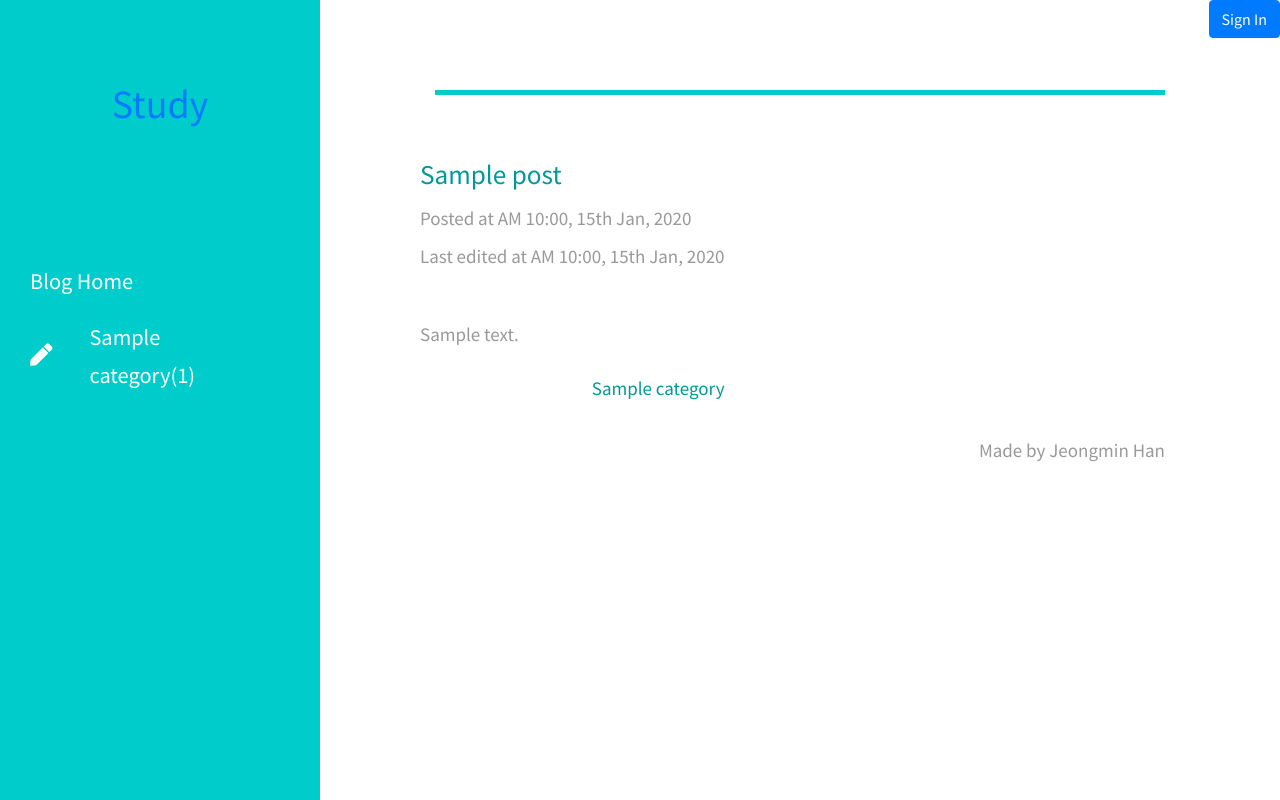
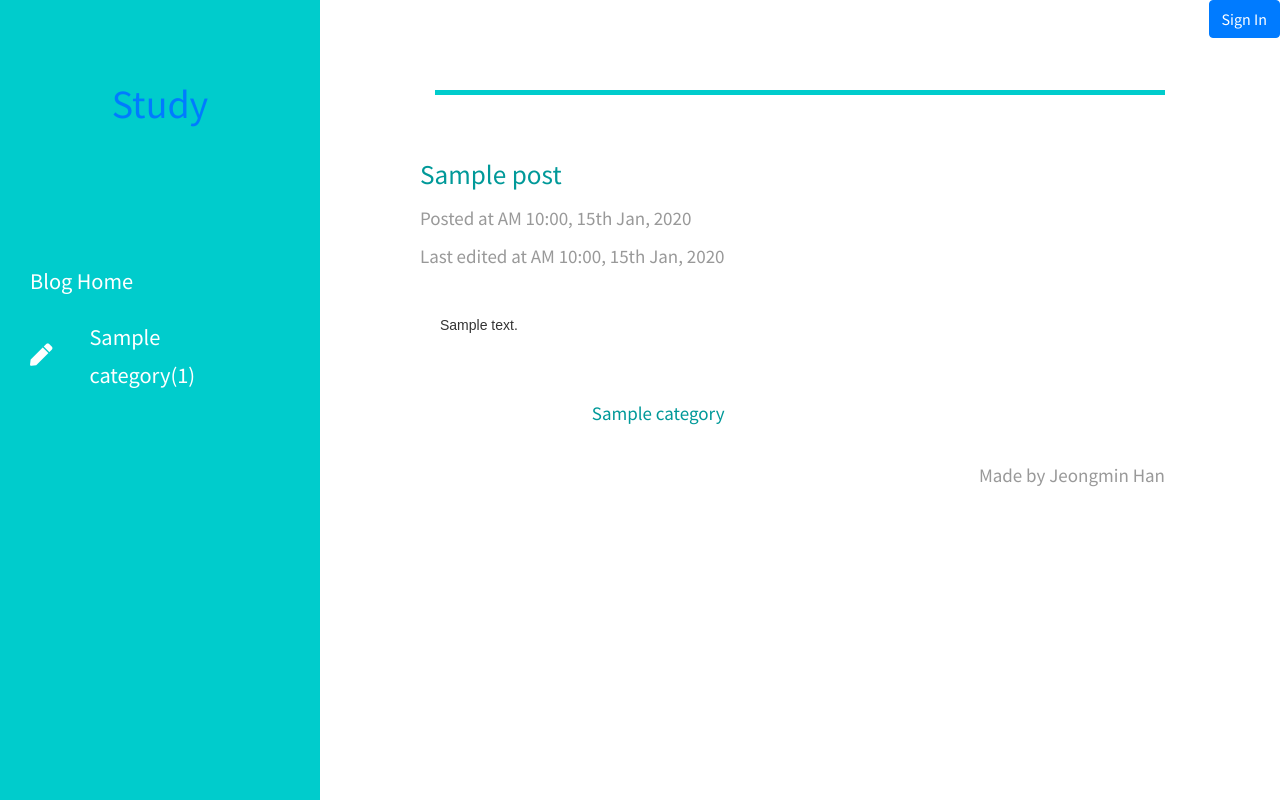
Before and after one commit to hjm6021/mysite, a Django app: a page that uses templates/base.html in a window 1280 px wide. Run offline with Django 3.2, Linux system fonts and the light colour scheme; tables that the repository leaves empty hold one stand-in row (values such as "Sample post"); parts of the project's set-up code (start-up, migrations or seed data) failed here and were passed over; some libraries are stand-ins or nearby versions.

Commit message:
fix article area

```diff
--- a/mysite/settings.py
+++ b/mysite/settings.py
@@ -27,7 +27,7 @@ SECRET_KEY = secret["SECRET_KEY"]
 
 # SECURITY WARNING: don't run with debug turned on in production!
 
-LOCAL = False
+LOCAL = True
 
 if LOCAL:
     DEBUG = True
--- /dev/null
+++ b/static/css/post_contents.css
@@ -0,0 +1,210 @@
+/*
+Copyright (c) 2003-2020, CKSource - Frederico Knabben. All rights reserved.
+For licensing, see LICENSE.md or https://ckeditor.com/legal/ckeditor-oss-license
+*/
+
+article
+{
+	/* Font */
+	/* Emoji fonts are added to visualise them nicely in Internet Explorer. */
+	font-family: sans-serif, Arial, Verdana, "Trebuchet MS", "Apple Color Emoji", "Segoe UI Emoji", "Segoe UI Symbol";
+	font-size: 14px;
+
+	/* Text color */
+	color: #333;
+
+	/* Remove the background color to make it transparent. */
+	background-color: #fff;
+
+	margin: 20px;
+
+	line-height: 150%;
+}
+
+.cke_editable
+{
+	font-size: 13px;
+	line-height: 1.6;
+
+	/* Fix for missing scrollbars with RTL texts. (#10488) */
+	word-wrap: break-word;
+}
+
+article blockquote
+{
+	font-style: italic;
+	font-family: Georgia, Times, "Times New Roman", serif;
+	padding: 2px 0;
+	border-style: solid;
+	border-color: #ccc;
+	border-width: 0;
+}
+
+.cke_contents_ltr blockquote
+{
+	padding-left: 20px;
+	padding-right: 8px;
+	border-left-width: 5px;
+}
+
+.cke_contents_rtl blockquote
+{
+	padding-left: 8px;
+	padding-right: 20px;
+	border-right-width: 5px;
+}
+
+article a
+{
+	color: #0782C1;
+}
+
+article ol, article ul, article dl
+{
+	/* IE7: reset rtl list margin. (#7334) */
+	*margin-right: 0px;
+	/* Preserved spaces for list items with text direction different than the list. (#6249,#8049)*/
+	padding: 0 40px;
+}
+
+article h1, article h2, article h3, article h4, article h5, article h6
+{
+	font-weight: normal;
+	line-height: 1.2;
+}
+
+article hr
+{
+	border: 0px;
+	border-top: 1px solid #ccc;
+}
+
+article img.right
+{
+	border: 1px solid #ccc;
+	float: right;
+	margin-left: 15px;
+	padding: 5px;
+}
+
+article img.left
+{
+	border: 1px solid #ccc;
+	float: left;
+	margin-right: 15px;
+	padding: 5px;
+}
+
+article pre
+{
+	white-space: pre-wrap; /* CSS 2.1 */
+	word-wrap: break-word; /* IE7 */
+	-moz-tab-size: 4;
+	tab-size: 4;
+}
+
+.marker
+{
+	background-color: Yellow;
+}
+
+article span[lang]
+{
+	font-style: italic;
+}
+
+article figure
+{
+	text-align: center;
+	outline: solid 1px #ccc;
+	background: rgba(0,0,0,0.05);
+	padding: 10px;
+	margin: 10px 20px;
+	display: inline-block;
+}
+
+article figure > figcaption
+{
+	text-align: center;
+	display: block; /* For IE8 */
+}
+
+article a > img {
+	padding: 1px;
+	margin: 1px;
+	border: none;
+	outline: 1px solid #0782C1;
+}
+
+/* Widget Styles */
+.code-featured
+{
+	border: 5px solid red;
+}
+
+.math-featured
+{
+	padding: 20px;
+	box-shadow: 0 0 2px rgba(200, 0, 0, 1);
+	background-color: rgba(255, 0, 0, 0.05);
+	margin: 10px;
+}
+
+.image-clean
+{
+	border: 0;
+	background: none;
+	padding: 0;
+}
+
+.image-clean > figcaption
+{
+	font-size: .9em;
+	text-align: right;
+}
+
+.image-grayscale
+{
+	background-color: white;
+	color: #666;
+}
+
+.image-grayscale img, img.image-grayscale
+{
+	filter: grayscale(100%);
+}
+
+.embed-240p
+{
+	max-width: 426px;
+	max-height: 240px;
+	margin:0 auto;
+}
+
+.embed-360p
+{
+	max-width: 640px;
+	max-height: 360px;
+	margin:0 auto;
+}
+
+.embed-480p
+{
+	max-width: 854px;
+	max-height: 480px;
+	margin:0 auto;
+}
+
+.embed-720p
+{
+	max-width: 1280px;
+	max-height: 720px;
+	margin:0 auto;
+}
+
+.embed-1080p
+{
+	max-width: 1920px;
+	max-height: 1080px;
+	margin:0 auto;
+}
--- a/study/templates/study/study_detail.html
+++ b/study/templates/study/study_detail.html
@@ -14,9 +14,8 @@
                     <div class="mb-4">
                         <h2 class="pt-2 tm-color-primary tm-post-title">{{ post.title }}</h2>
                         <p class="tm-mb-40">Posted at {{ post.create_dt | date:'A g:i, jS M, Y'}} <br> Last edited at {{ post.modify_dt | date:'A g:i, jS M, Y'}}</p>
-                        <p>
-                            {{ post.content | safe }}
-                        </p>
+                        <article>{{ post.content | safe }}</article>
+                        <br>
                         {% if user.is_authenticated %}
                             <button type="button" class="btn btn-outline-primary"><a href="{% url 'study:edit' post.id %}">EDIT</a></button>
                             <button type="button" class="btn btn-outline-primary"><a href="{% url 'study:delete' post.id %}">DELETE</a></button>
--- a/templates/base.html
+++ b/templates/base.html
@@ -9,6 +9,7 @@
 	<link href="https://fonts.googleapis.com/css2?family=Source+Sans+Pro&display=swap" rel="stylesheet"> <!-- https://fonts.google.com/ -->
     <link href="{% static 'css/bootstrap.min.css' %}" rel="stylesheet">
     <link href="{% static 'css/templatemo-xtra-blog.css' %}" rel="stylesheet">
+    <link href="{% static 'css/post_contents.css' %}" rel="stylesheet">
 
     <link rel="stylesheet" href="https://cdnjs.cloudflare.com/ajax/libs/highlight.js/10.7.2/styles/default.min.css">
     <script src="https://cdnjs.cloudflare.com/ajax/libs/highlight.js/10.7.2/highlight.min.js"></script>
```
